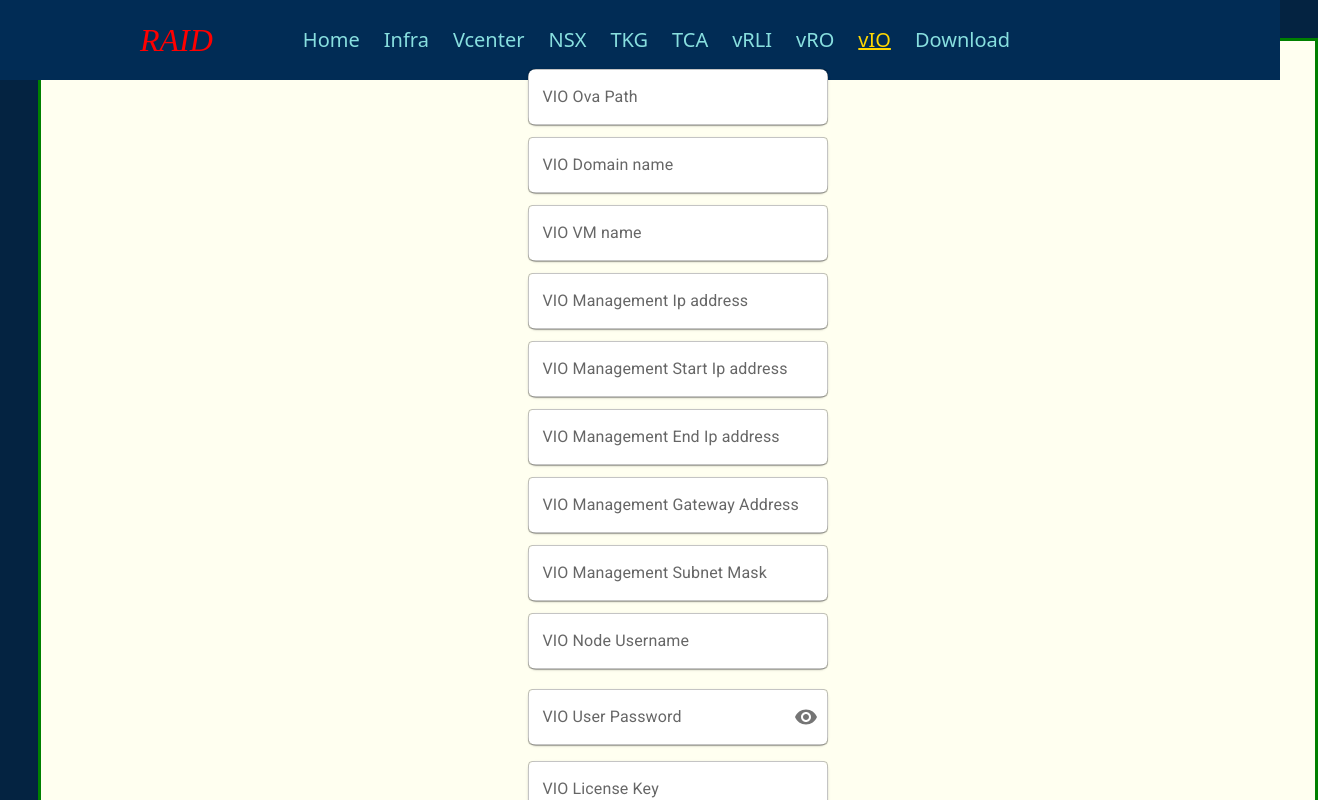
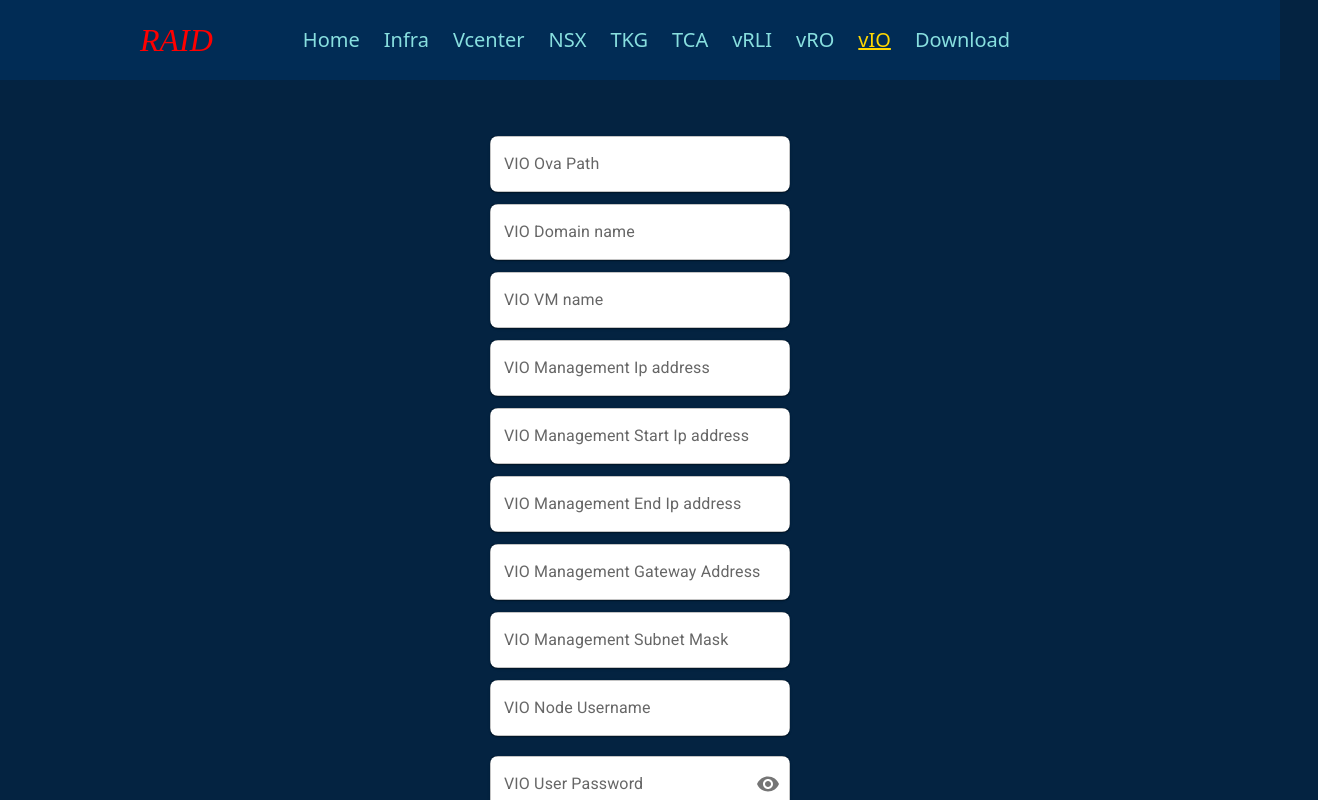
Before and after one commit to karthikmudunuru/raid, a React (Create React App) app: page /vio in a window 1280 px wide. Shown: the top 800 px of the page, 1318 px wide, since content can reach past the window. Built offline with nearby package versions, Linux system fonts and the light colour scheme.

Commit message:
VIO Setup

```diff
--- a/src/pages/Vio.js
+++ b/src/pages/Vio.js
@@ -1,43 +1,77 @@
-import React, {useEffect} from 'react';
+import React from 'react';
 import { useDispatch } from 'react-redux';
 import { useForm, FormProvider  } from "react-hook-form";
 import MyTextField from '../components/MyTextField';
-import MyDropdown from '../components/MyDropdown';
 import Password from '../components/Password';
 import { infraActions } from '../store/infra';
-import { myTextAreaStyle, submitStyle } from '../store/constants';
+import { submitStyle,mainStyle } from '../store/constants'
 import { yupResolver } from '@hookform/resolvers/yup';
-import * as yup from "yup";
+import {vio_schema} from '../store/schemas';
+
+
+var vio_map;
+var dispatch_vio = {};
+
+
+
+
+const Vio= () =>{
+
+    const dispatch = useDispatch();
+    const methods = useForm({
+        resolver: yupResolver(vio_schema),
+        defaultValues:
+        {
+            vio_binary_path : '',
+            vio_domain_name : '',
+            vio_vm_name : '',
+            vio_mgmt_ip : '',
+            vio_start_mgmt_ip : '',
+            vio_end_mgmt_ip : '',
+            vio_gateway_addr : '',
+            vio_subnet_mask : '',
+            vio_username : '',
+            vio_user_password : '',
+
+
+        }
+
+
+    });
 
 
 
 
 
 
-const Vio= () =>{
-
-    const methods = useForm();
-    const dispatch = useDispatch();
+    const onSubmit = data => {
 
 
+        vio_map = new Map(Object.entries(data));
 
-    useEffect(()=>{
-
-        return () => {
+       dispatch_vio["VIOOVAPath"] = vio_map.get("vio_binary_path");
+       dispatch_vio["VIODomainName"] = vio_map.get("vio_domain_name");
+       dispatch_vio["VIOVMName"] = vio_map.get("vio_vm_name");
+       dispatch_vio["VIOManagementIp"] = vio_map.get("vio_mgmt_ip");
+       dispatch_vio["VIOMgmtNetworkStartIP"] = vio_map.get("vio_start_mgmt_ip");
+       dispatch_vio["VIOMgmtNetworkEndIP"] = vio_map.get("vio_end_mgmt_ip");
+       dispatch_vio["VIOGateway"] = vio_map.get("vio_gateway_addr");
+       dispatch_vio["VIONetmask"] = vio_map.get("vio_subnet_mask");
+       dispatch_vio["VIOUserName"] = vio_map.get("vio_username");
+       dispatch_vio["VIOUserPassword"] = vio_map.get("vio_user_password");
 
 
-        }
-    },[]);
+      dispatch(infraActions.setConfig(dispatch_vio))
 
 
-    const onSubmit = data => console.log(data);
+    }
 
 
     return (
 
-        <div style={myTextAreaStyle}>
-            <FormProvider {...methods}>
-            <form onSubmit={methods.handleSubmit(onSubmit)}>
+        <FormProvider {...methods}>
+        <form style={mainStyle} onSubmit={methods.handleSubmit(onSubmit)}>
+                <br/><br/>
 
                 <MyTextField label="VIO Ova Path " id="vio_binary_path"  />
                 <MyTextField label="VIO Domain name" id="vio_domain_name"  />
@@ -49,7 +83,7 @@ const Vio= () =>{
                 <MyTextField label="VIO Management Subnet Mask" id="vio_subnet_mask" />
                 <MyTextField label="VIO Node Username" id="vio_username" />
                 <Password label="VIO User Password" id="vio_user_password" />
-                <MyTextField label="VIO License Key" id="vio_license_key"  />
+
 
 
                 <input type="submit"  style={submitStyle} />
@@ -58,7 +92,7 @@ const Vio= () =>{
 
             </form>
             </FormProvider>
-        </div>
+
     )
 };
 
```
